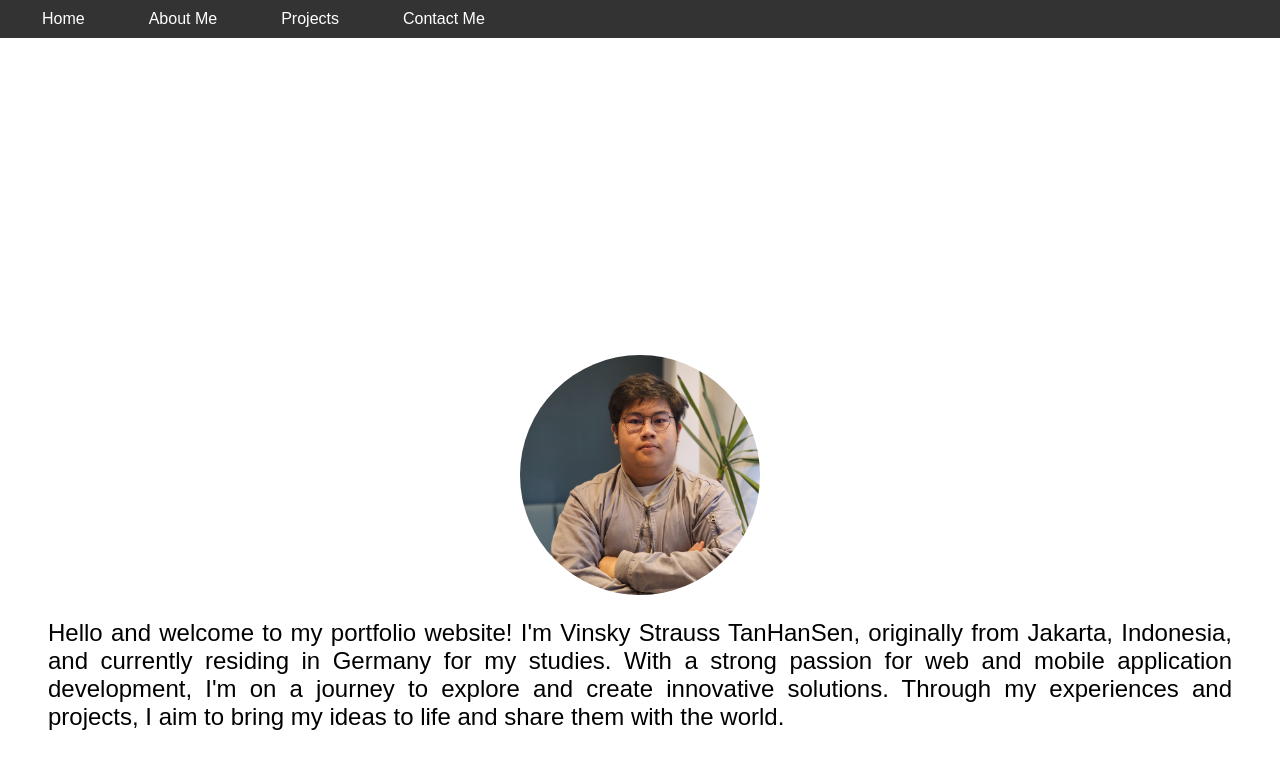
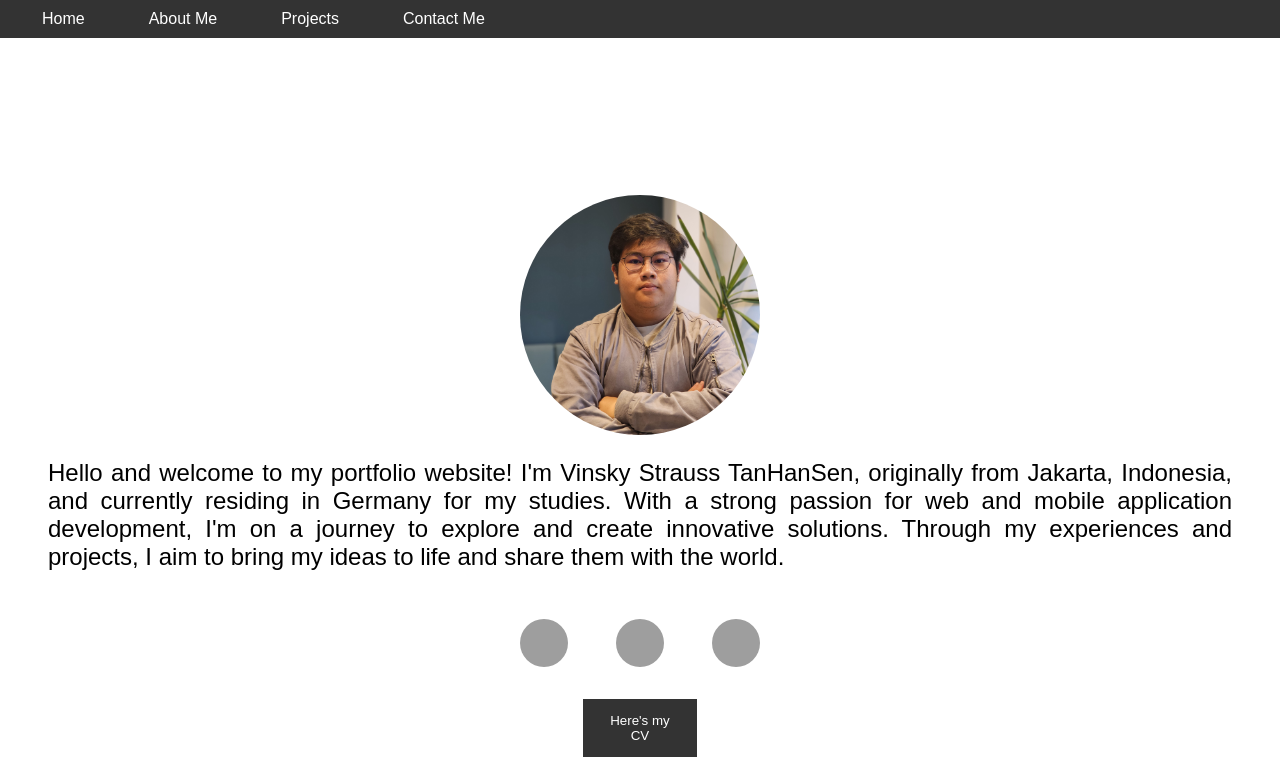
Before and after one commit to VinskyStrauss/Porto-website, a React (Vite) app: page / in a window 1280 px wide. Shown: the top 777 px of the page. Built offline with nearby package versions, Linux system fonts and the light colour scheme; grey boxes are pictures that could not be loaded; a web font is replaced by a local one.

Commit message:
fix margin

```diff
--- a/src/App.css
+++ b/src/App.css
@@ -32,7 +32,6 @@
   text-align: justify;
   font-size: 1.5rem;
   color: #000000;
-  margin-top: 10rem;
   margin-bottom: 1.5rem;
   margin-left: 1.5rem;
   margin-right: 1.5rem;
```
